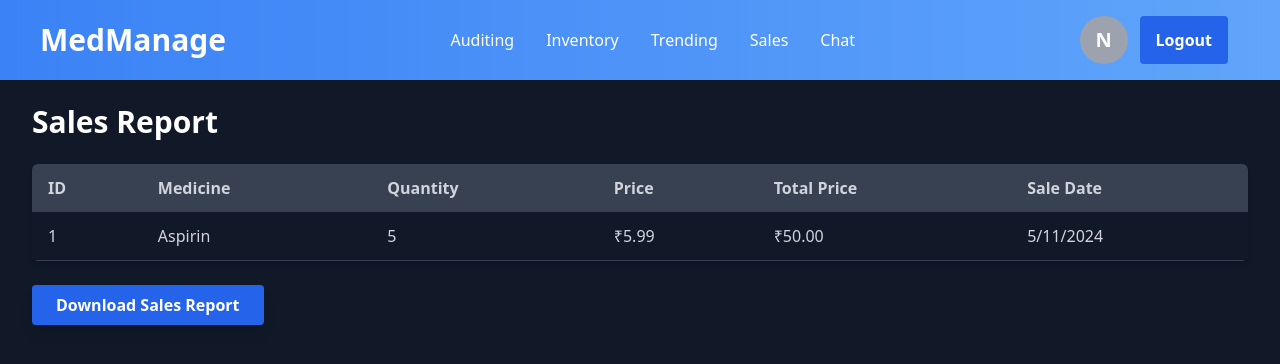
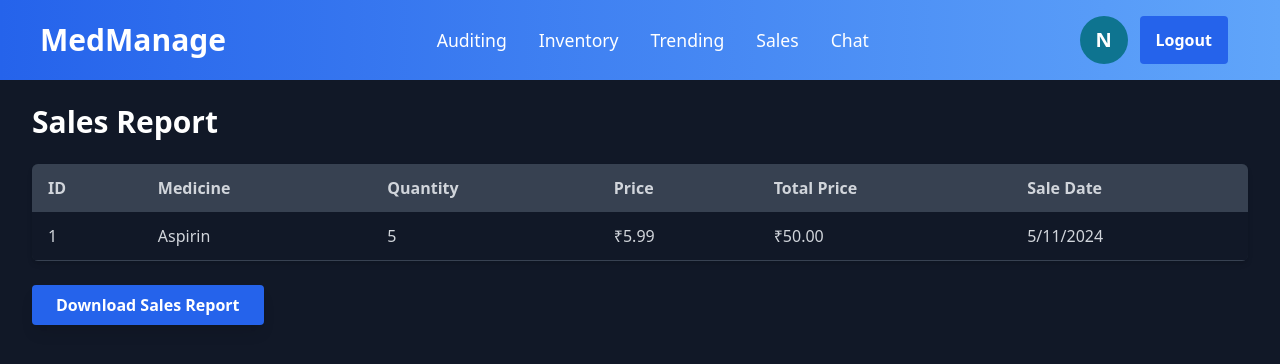
Before and after one commit to ByteZO/Medicine-Supply-Management-System, a React (Vite) app: page /admin/sales in a window 1280 px wide. Shown: the top 364 px of the page. Built offline with nearby package versions, Linux system fonts and the light colour scheme; no server answers.

Commit message:
Update Layout component for improved navigation styling and enhanced user interface

```diff
--- a/src/Components/Admin/Layout/Layout.jsx
+++ b/src/Components/Admin/Layout/Layout.jsx
@@ -15,7 +15,7 @@ function Layout() {
 
   return (
     <>
-      <nav className="bg-gradient-to-r from-blue-500 to-blue-700 text-white h-20 shadow-lg px-10 flex justify-between items-center">
+      <nav className="bg-gradient-to-l from-blue-400 to-blue-600 text-white h-20 shadow-lg px-10 flex justify-between items-center">
         <h1
           onClick={() => navigate("/admin/home")}
           className="text-3xl font-bold cursor-pointer hover:text-blue-200"
@@ -25,38 +25,38 @@ function Layout() {
         <div className="flex space-x-8">
           <Link
             to="/admin/auditing"
-            className="hover:text-blue-300 transition-colors duration-300"
+            className="hover:text-blue-300 transition-colors duration-300 font-medium text-[1.1rem]"
           >
             Auditing
           </Link>
           <Link
             to="/admin/inventory"
-            className="hover:text-blue-300 transition-colors duration-300"
+            className="hover:text-blue-300 transition-colors duration-300 font-medium text-[1.1rem]"
           >
             Inventory
           </Link>
           <Link
             to="/admin/trending"
-            className="hover:text-blue-300 transition-colors duration-300"
+            className="hover:text-blue-300 transition-colors duration-300 font-medium text-[1.1rem]"
           >
             Trending
           </Link>
           <Link
             to="/admin/sales"
-            className="hover:text-blue-300 transition-colors duration-300"
+            className="hover:text-blue-300 transition-colors duration-300 font-medium text-[1.1rem]"
           >
             Sales
           </Link>
           <Link
             to="/admin/chat"
-            className="hover:text-blue-300 transition-colors duration-300"
+            className="hover:text-blue-300 transition-colors duration-300 font-medium text-[1.1rem]"
           >
             Chat
           </Link>
         </div>
         <div className="relative group flex">
           <div
-            className="bg-gray-400 rounded-full w-12 h-12 flex items-center justify-center cursor-pointer hover:bg-blue-500 transition-all duration-300"
+            className="bg-cyan-700 rounded-full w-12 h-12 flex items-center justify-center cursor-pointer hover:bg-gray-700 transition-all duration-300"
             title={userName}
           >
             <span className="text-xl font-semibold">
@@ -64,7 +64,7 @@ function Layout() {
             </span>
           </div>
           {/* Tooltip with full username on hover */}
-          <div className="absolute top-14 left-1/2 transform -translate-x-1/2 bg-gray-800 text-white text-sm rounded-md py-1 px-3 opacity-0 group-hover:opacity-100 transition-opacity duration-300 shadow-lg z-10">
+          <div className="absolute top-14 left-1/2 transform -translate-x-1/2 bg-gray-700 text-white text-sm rounded-md py-1 px-3 opacity-0 group-hover:opacity-100 transition-opacity duration-300 shadow-lg z-10">
             {userName}
           </div>
           <button
```
